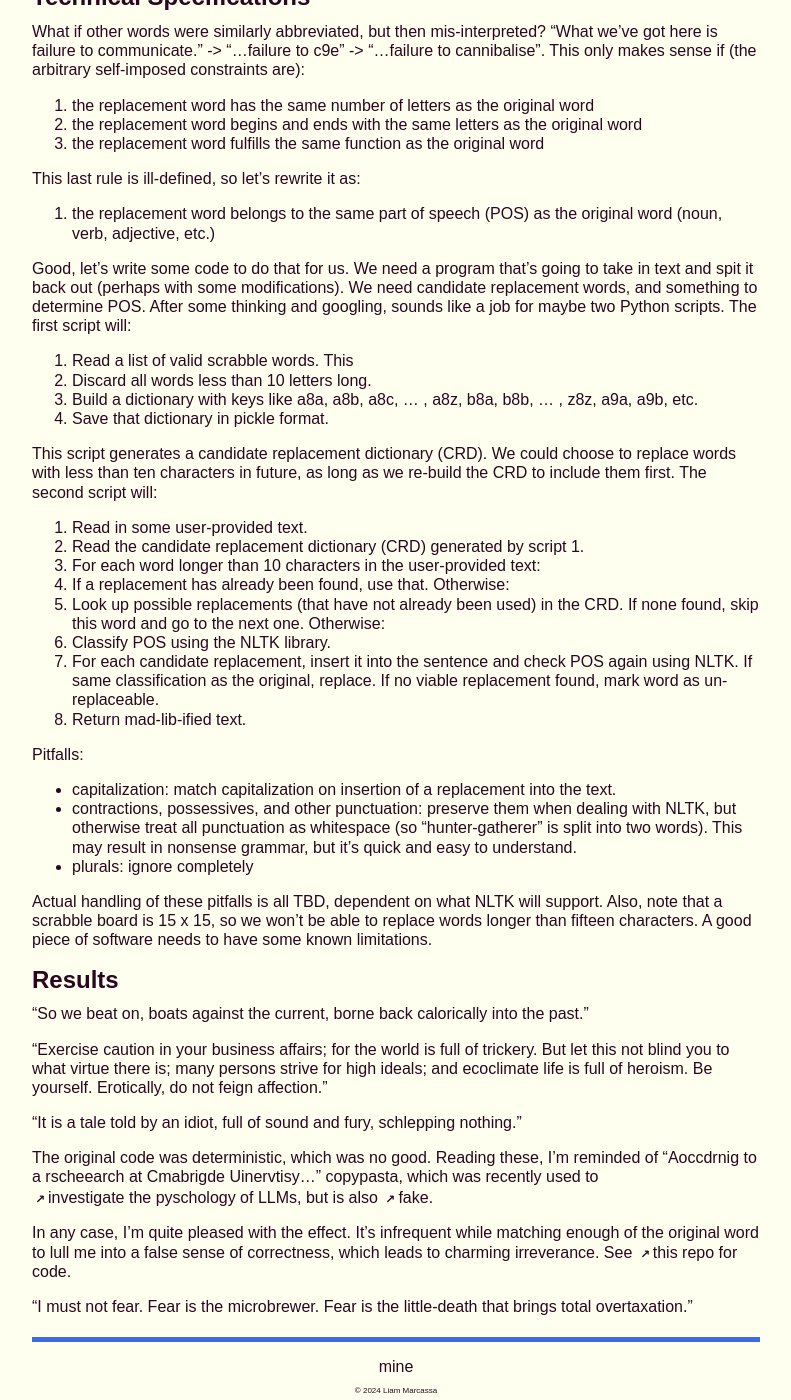
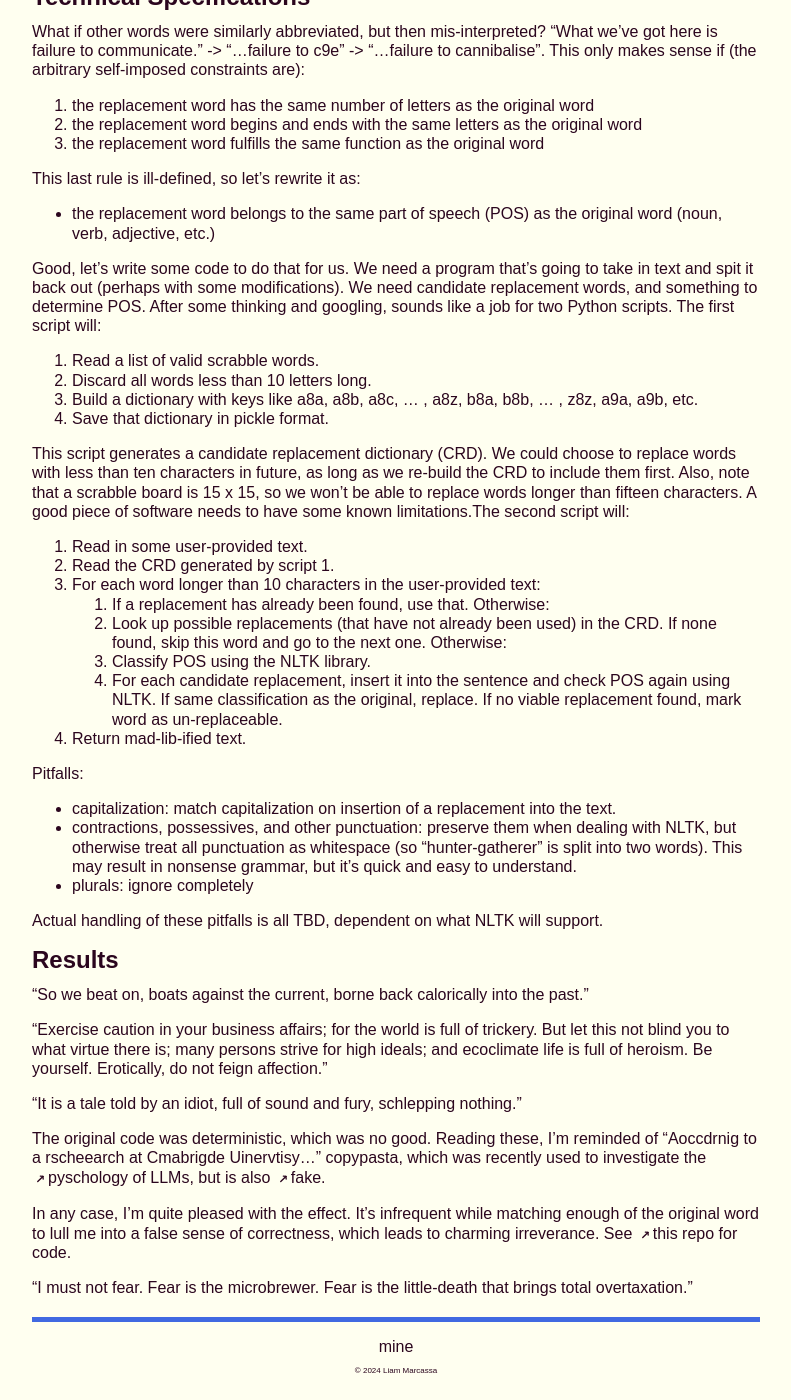
Before and after one commit to cruncha-cruncha/blag, a Jekyll site: the page built from _posts/2024-11-25-cardinality-constrained-mad-libs.md, in a window 1280 px wide and 1400 px high, scrolled down 480 px. Shown: the whole window, without its empty margins (244-1035 px from the left). Built offline with Jekyll 4.4.1, drawn with Linux system fonts in a browser that asks for light colours; comment, search, counter and statistics services are not loaded; some of the changed lines change nothing that is shown.

Commit message:
spellcheck the last post

```diff
--- a/_posts/2024-11-25-cardinality-constrained-mad-libs.md
+++ b/_posts/2024-11-25-cardinality-constrained-mad-libs.md
@@ -25,24 +25,24 @@ What if other words were similarly abbreviated, but then mis-interpreted? "What
 
 This last rule is ill-defined, so let's rewrite it as:
 
-3. the replacement word belongs to the same part of speech (POS) as the original word (noun, verb, adjective, etc.)
+- the replacement word belongs to the same part of speech (POS) as the original word (noun, verb, adjective, etc.)
 
-Good, let's write some code to do that for us. We need a program that's going to take in text and spit it back out (perhaps with some modifications). We need candidate replacement words, and something to determine POS. After some thinking and googling, sounds like a job for maybe two Python scripts. The first script will:
+Good, let's write some code to do that for us. We need a program that's going to take in text and spit it back out (perhaps with some modifications). We need candidate replacement words, and something to determine POS. After some thinking and googling, sounds like a job for two Python scripts. The first script will:
 
-1. Read a list of valid scrabble words. This
+1. Read a list of valid scrabble words.
 2. Discard all words less than 10 letters long.
 3. Build a dictionary with keys like a8a, a8b, a8c, ... , a8z, b8a, b8b, ... , z8z, a9a, a9b, etc.
 4. Save that dictionary in pickle format.
 
-This script generates a candidate replacement dictionary (CRD). We could choose to replace words with less than ten characters in future, as long as we re-build the CRD to include them first. The second script will:
+This script generates a candidate replacement dictionary (CRD). We could choose to replace words with less than ten characters in future, as long as we re-build the CRD to include them first. Also, note that a scrabble board is 15 x 15, so we won't be able to replace words longer than fifteen characters. A good piece of software needs to have some known limitations.The second script will:
 
 1. Read in some user-provided text.
-2. Read the candidate replacement dictionary (CRD) generated by script 1.
+2. Read the CRD generated by script 1.
 3. For each word longer than 10 characters in the user-provided text:
-  1. If a replacement has already been found, use that. Otherwise:
-  2. Look up possible replacements (that have not already been used) in the CRD. If none found, skip this word and go to the next one. Otherwise:
-  3. Classify POS using the NLTK library.
-  4. For each candidate replacement, insert it into the sentence and check POS again using NLTK. If same classification as the original, replace. If no viable replacement found, mark word as un-replaceable.
+    1. If a replacement has already been found, use that. Otherwise:
+    2. Look up possible replacements (that have not already been used) in the CRD. If none found, skip this word and go to the next one. Otherwise:
+    3. Classify POS using the NLTK library.
+    4. For each candidate replacement, insert it into the sentence and check POS again using NLTK. If same classification as the original, replace. If no viable replacement found, mark word as un-replaceable.
 4. Return mad-lib-ified text.
 
 Pitfalls:
@@ -50,7 +50,7 @@ Pitfalls:
 - contractions, possessives, and other punctuation: preserve them when dealing with NLTK, but otherwise treat all punctuation as whitespace (so "hunter-gatherer" is split into two words). This may result in nonsense grammar, but it's quick and easy to understand.
 - plurals: ignore completely
 
-Actual handling of these pitfalls is all TBD, dependent on what NLTK will support. Also, note that a scrabble board is 15 x 15, so we won't be able to replace words longer than fifteen characters. A good piece of software needs to have some known limitations.
+Actual handling of these pitfalls is all TBD, dependent on what NLTK will support.
 
 ## Results
 
@@ -60,7 +60,7 @@ Actual handling of these pitfalls is all TBD, dependent on what NLTK will suppor
 
 "It is a tale told by an idiot, full of sound and fury, schlepping nothing."
 
-The original code was deterministic, which was no good. Reading these, I'm reminded of "Aoccdrnig to a rscheearch at Cmabrigde Uinervtisy..." copypasta, which was recently used to [investigate the pyschology of LLMs](https://arxiv.org/abs/2410.01677), but is also [fake](https://www.sciencealert.com/word-jumble-meme-first-last-letters-cambridge-typoglycaemia).
+The original code was deterministic, which was no good. Reading these, I'm reminded of "Aoccdrnig to a rscheearch at Cmabrigde Uinervtisy..." copypasta, which was recently used to investigate the [pyschology of LLMs](https://arxiv.org/abs/2410.01677), but is also [fake](https://www.sciencealert.com/word-jumble-meme-first-last-letters-cambridge-typoglycaemia).
 
 In any case, I'm quite pleased with the effect. It's infrequent while matching enough of the original word to lull me into a false sense of correctness, which leads to charming irreverance. See [this repo](https://github.com/cruncha-cruncha/ccml) for code.
 
```
